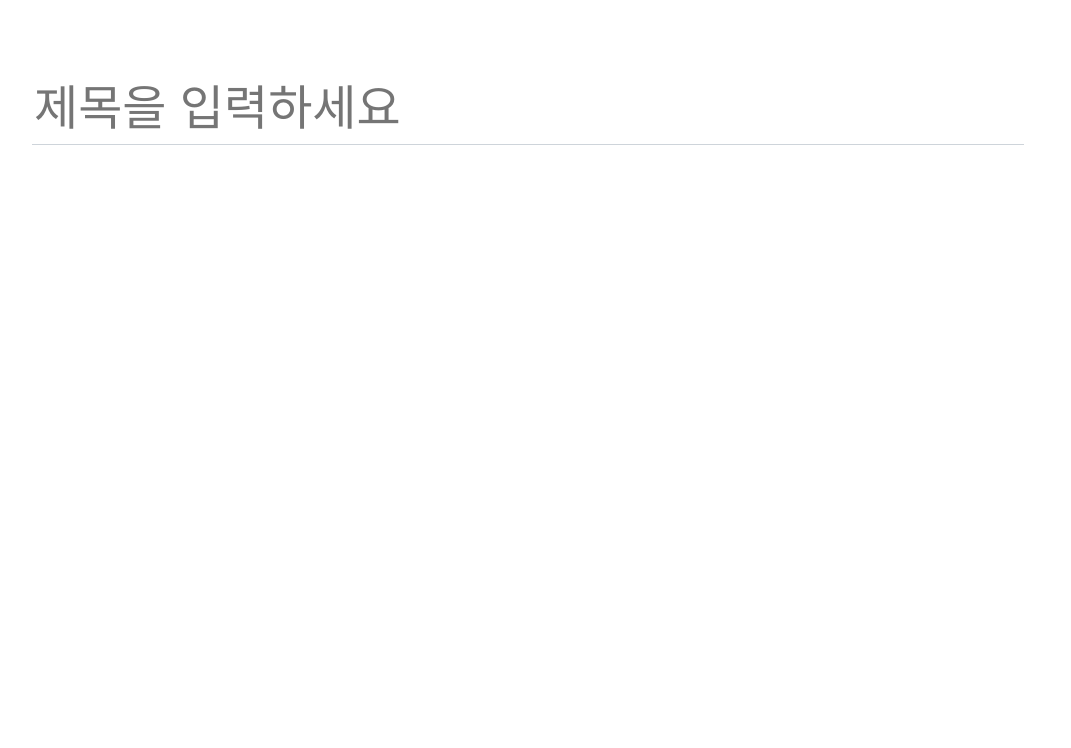
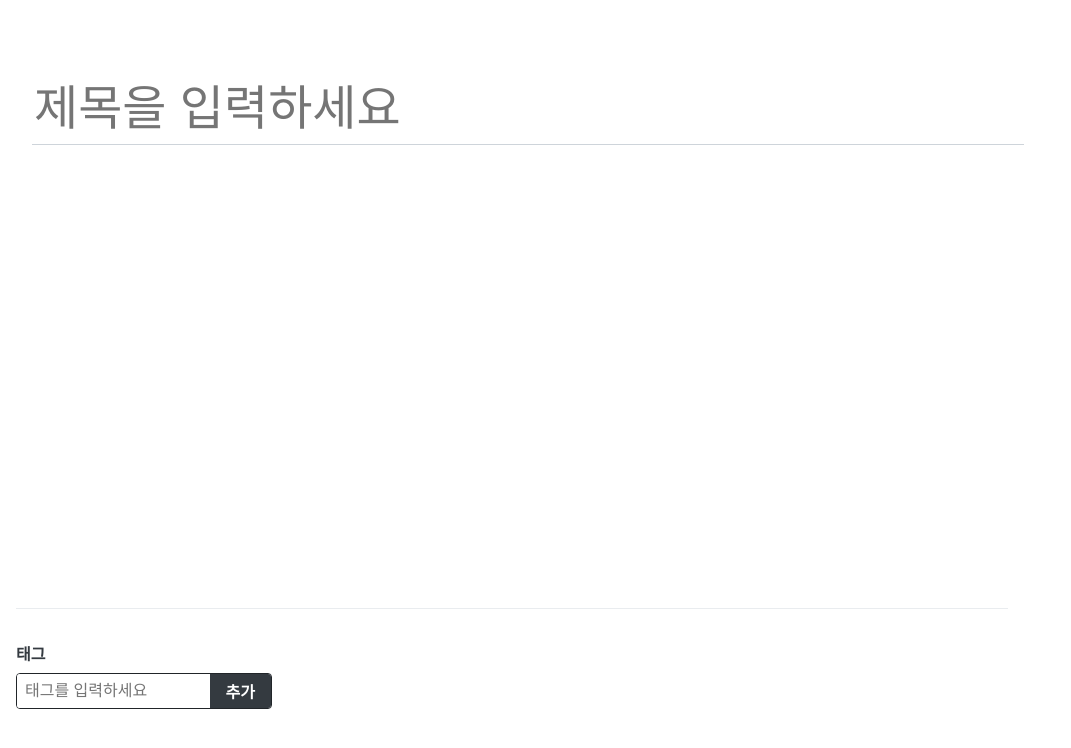
Before and after one commit to kyh0703/react-book, a React (Create React App) app in the folder blog-frontend/: page /write in a window 1280 px wide. Shown: the top 748 px of the page, without its empty margins (0-1071 px from the left). Built offline with nearby package versions, Linux system fonts and the light colour scheme.

Commit message:
[Feature] Write - Editor tag & Button

```diff
--- /dev/null
+++ b/blog-frontend/src/components/write/TagBox.js
@@ -0,0 +1,125 @@
+import React, { useCallback, useState } from 'react';
+import styled from 'styled-components';
+import palette from '../../lib/styles/palette';
+
+const TagBoxBlock = styled.div`
+  width: 100%;
+  border-top: 1px solid ${palette.gray[2]};
+  padding-top: 2rem;
+
+  h4 {
+    color: ${palette.gray[8]};
+    margin-top: 0;
+    margin-bottom: 0.5rem;
+  }
+`;
+
+const TagForm = styled.form`
+  border-radius: 4px;
+  overflow: hidden;
+  display: flex;
+  width: 256px;
+  border: 1px solid ${palette.gray[9]};
+  input,
+  button {
+    outline: none;
+    border: none;
+    font-size: 1rem;
+  }
+
+  input {
+    padding: 0.5rem;
+    flex: 1;
+    min-width: 0;
+  }
+
+  button {
+    cursor: pointer;
+    padding-right: 1rem;
+    padding-left: 1rem;
+    border: none;
+    background: ${palette.gray[8]};
+    color: white;
+    font-weight: bold;
+    &:hover {
+      background: ${palette.gray[6]};
+    }
+  }
+`;
+
+const Tag = styled.div`
+  margin-right: 0.5rem;
+  color: ${palette.gray[6]};
+  cursor: pointer;
+  &:hover {
+    opacity: 0.5;
+  }
+`;
+
+const TagListBlock = styled.div`
+  display: flex;
+  margin-top: 0.5rem;
+`;
+
+const TagItem = React.memo(({ tag, onRemove }) => (
+  <Tag onClick={() => onRemove(tag)}>#{tag}</Tag>
+));
+
+const TagList = React.memo(({ tags, onRemove }) => (
+  <TagListBlock>
+    {tags.map((tag) => (
+      <TagItem key={tag} tag={tag} onRemove={onRemove} />
+    ))}
+  </TagListBlock>
+));
+
+const TagBox = () => {
+  const [input, setInput] = useState('');
+  const [localTags, setLocalTags] = useState([]);
+
+  const insertTag = useCallback(
+    (tag) => {
+      if (!tag) return; // 공백이라면 추가 X
+      if (localTags.includes(tag)) return; // 이미 존재한다면 추가 X
+      setLocalTags([...localTags, tag]);
+    },
+    [localTags],
+  );
+
+  const onRemove = useCallback(
+    (tag) => {
+      setLocalTags(localTags.filter((t) => t !== tag));
+    },
+    [localTags],
+  );
+
+  const onChange = useCallback((e) => {
+    setInput(e.target.value);
+  }, []);
+
+  const onSubmit = useCallback(
+    (e) => {
+      e.preventDefault();
+      insertTag(input.trim());
+      setInput('');
+    },
+    [input, insertTag],
+  );
+
+  return (
+    <TagBoxBlock>
+      <h4>태그</h4>
+      <TagForm onSubmit={onSubmit}>
+        <input
+          placeholder="태그를 입력하세요"
+          value={input}
+          onChange={onChange}
+        />
+        <button type="submit">추가</button>
+      </TagForm>
+      <TagList tags={localTags} onRemove={onRemove} />
+    </TagBoxBlock>
+  );
+};
+
+export default TagBox;
--- a/blog-frontend/src/lib/createRequestSaga.js
+++ b/blog-frontend/src/lib/createRequestSaga.js
@@ -1,4 +1,3 @@
-import React from 'react';
 import { call, put } from 'redux-saga/effects';
 import { startLoading, finishLoading } from '../modules/loading';
 
--- a/blog-frontend/src/modules/loading.js
+++ b/blog-frontend/src/modules/loading.js
@@ -1,4 +1,3 @@
-import React from 'react';
 import { createAction, handleActions } from 'redux-actions';
 
 const START_LOADING = 'loading/START_LOADING';
--- a/blog-frontend/src/pages/WritePage.js
+++ b/blog-frontend/src/pages/WritePage.js
@@ -1,11 +1,13 @@
 import React from 'react';
 import Editor from '../components/write/Editor';
 import Responsive from '../components/common/Responsive';
+import TagBox from '../components/write/TagBox';
 
 const WritePage = () => {
   return (
     <Responsive>
       <Editor />
+      <TagBox />
     </Responsive>
   );
 };
```
Also changed, not shown: blog-frontend/src/components/write/WriteActionButtons.js (added, +31 -0 lines).
